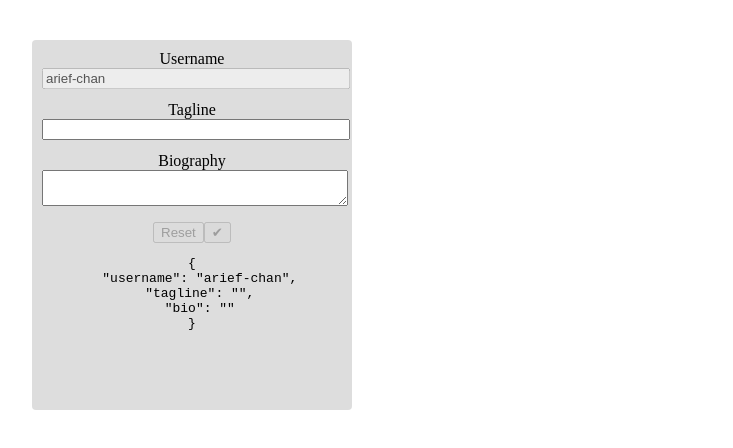
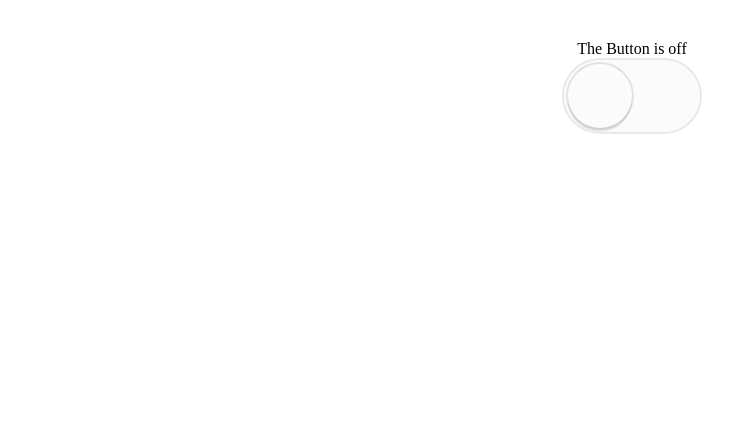
Before and after one commit to arief-github/learning-react-js, a React (Vite) app: page / in a window 1280 px wide. Shown: the top 448 px of the page, without its empty margins (8-741 px from the left). Built offline with nearby package versions, Linux system fonts and the light colour scheme.

Commit message:
feat: moving state into context

```diff
--- a/src/App.jsx
+++ b/src/App.jsx
@@ -5,26 +5,22 @@
 // import { CounterProvider } from './context/counter'
 
 // USERDISPLAY APP
-import UserDataDisplay from './components/UserDataDisplay'
-import UserSetting from './components/UserProfile'
-import { UserProvider } from './context/user-context'
+// import UserDataDisplay from './components/UserDataDisplay'
+// import UserSetting from './components/UserProfile'
+// import { UserProvider } from './context/user-context'
+
+import { Toggle } from './context/toggle-context'
+import { ToggleOn, ToggleOff, ToggleButton } from './helpers/toggle-helpers.jsx'
 
 function App() {
   return (
-    <div
-      style={{
-        minHeight: 350,
-        width: 300,
-        backgroundColor: '#ddd',
-        borderRadius: 4,
-        padding: 10,
-      }}
-    >
-      <UserProvider>
-        <UserSetting/>
-        <UserDataDisplay/>
-      </UserProvider>
-    </div>
+    <Toggle>
+      <ToggleOn>The Button is on</ToggleOn>
+      <ToggleOff>The Button is off</ToggleOff>
+      <div>
+        <ToggleButton />
+      </div>
+    </Toggle>
   )
 }
 
--- /dev/null
+++ b/src/components/Switch/index.jsx
@@ -0,0 +1,48 @@
+import './switch.styles.css'
+import * as React from 'react'
+
+// STOP! You should not have to change anything in this file to
+// make it through the workshop. If tests are failing because of
+// this switch not having properties set correctly, then the
+// problem is probably in your implementation. Tip: Check
+// your `render` method or the `getTogglerProps` method
+// (if we've gotten to that part)
+
+// this is here to fill in for the onChange handler
+// we're not using onChange because it seems to behave
+// differently in codesandbox and locally :shrug:
+const noop = () => {}
+
+class Switch extends React.Component {
+  render() {
+    const {
+      on,
+      className = '',
+      'aria-label': ariaLabel,
+      onClick,
+      ...props
+    } = this.props
+    const btnClassName = [
+      className,
+      'toggle-btn',
+      on ? 'toggle-btn-on' : 'toggle-btn-off',
+    ]
+      .filter(Boolean)
+      .join(' ')
+    return (
+      <label aria-label={ariaLabel || 'Toggle'} style={{display: 'block'}}>
+        <input
+          className="toggle-input"
+          type="checkbox"
+          checked={on}
+          onChange={noop}
+          onClick={onClick}
+          data-testid="toggle-input"
+        />
+        <span className={btnClassName} {...props} />
+      </label>
+    )
+  }
+}
+
+export {Switch}
--- /dev/null
+++ b/src/components/Switch/switch.styles.css
@@ -0,0 +1,70 @@
+/*
+toggle styles copied and modified from
+https://codepen.io/mallendeo/pen/eLIiG
+by Mauricio Allende (https://mallendeo.com/)
+ */
+ .toggle-btn {
+    box-sizing: initial;
+    display: inline-block;
+    outline: 0;
+    width: 8em;
+    height: 4em;
+    position: relative;
+    cursor: pointer;
+    user-select: none;
+    background: #fbfbfb;
+    border-radius: 4em;
+    padding: 4px;
+    transition: all 0.4s ease;
+    border: 2px solid #e8eae9;
+  }
+  .toggle-input:focus + .toggle-btn::after,
+  .toggle-btn:active::after {
+    box-sizing: initial;
+    box-shadow: 0 0 0 2px rgba(0, 0, 0, 0.1), 0 4px 0 rgba(0, 0, 0, 0.08),
+      inset 0px 0px 0px 3px #9c9c9c;
+  }
+  .toggle-btn::after {
+    left: 0;
+    position: relative;
+    display: block;
+    content: '';
+    width: 50%;
+    height: 100%;
+    border-radius: 4em;
+    background: #fbfbfb;
+    transition: all 0.3s cubic-bezier(0.175, 0.885, 0.32, 1.275),
+      padding 0.3s ease, margin 0.3s ease;
+    box-shadow: 0 0 0 2px rgba(0, 0, 0, 0.1), 0 4px 0 rgba(0, 0, 0, 0.08);
+  }
+  .toggle-btn.toggle-btn-on::after {
+    left: 50%;
+  }
+  .toggle-btn.toggle-btn-on {
+    background: #86d993;
+  }
+  .toggle-btn.toggle-btn-on:active {
+    box-shadow: none;
+  }
+  .toggle-btn.toggle-btn-on:active::after {
+    margin-left: -1.6em;
+  }
+  .toggle-btn:active::after {
+    padding-right: 1.6em;
+  }
+  .toggle-btn[disabled] {
+    opacity: 0.7;
+    cursor: auto;
+  }
+  .toggle-input {
+    /* visually hidden but still accessible */
+    border: 0;
+    clip: rect(0 0 0 0);
+    height: 1px;
+    margin: -1px;
+    overflow: hidden;
+    padding: 0;
+    position: absolute;
+    width: 1px;
+    white-space: nowrap;
+  }
--- /dev/null
+++ b/src/context/toggle-context.jsx
@@ -0,0 +1,41 @@
+import { createContext, useState, useContext } from "react";
+
+// 1. Definisikan createContext dan displayName pada context
+// untuk diidentifikasikan secara global pada aplikasi
+const ToggleContext = createContext()
+ToggleContext.displayName = 'ToggleContext'
+
+// 2. Fungsi toggle menerima props Children
+// props Children yang di passing merupakan
+// komponen yang akan mengakses nilai pada context
+function Toggle({ children }) {
+
+    // 2.1. useState akan memanipulasi keadaan komponen
+    const [on, setOn] = useState(false)
+
+    // 2.2. fungsi ini akan mengubah nilai state berdasarkan aksi dari user
+    const toggle = () => setOn(!on)
+
+    // 2.3. fungsi ini mengembalikan fungsi JSX sebagai root data yang menampung nilai value on dan toggle
+    // children adalah apapun komponen yang diapit didalam ToggleContext
+    return (
+        <ToggleContext.Provider value={{ on, toggle }}>
+            { children }
+        </ToggleContext.Provider>
+    )
+}
+
+// 4. useToggle hooks dirancang sebagai wrapper agar nama Context tidak terlalu terkespos
+// oleh global komponen
+function useToggle() {
+    const context = useContext(ToggleContext)
+
+    if (context === undefined) {
+        throw new Error('useToggle must be used within a context')
+    }
+
+    return context
+}
+
+// 5. barrel export untuk file context dan hooks useToggle
+export { Toggle, useToggle }
--- /dev/null
+++ b/src/helpers/toggle-helpers.jsx
@@ -0,0 +1,29 @@
+import { useToggle } from "../context/toggle-context";
+import { Switch } from "../components/Switch";
+import { node } from "prop-types";
+
+function ToggleOn({ children }) {
+    const { on } = useToggle()
+    return on ? children : null
+}
+
+function ToggleOff({ children }) {
+    const { on } = useToggle()
+    return on ? null : children
+}
+
+function ToggleButton({ ...props }) {
+    const { on, toggle } = useToggle()
+    return <Switch on={on} onClick={toggle} {...props} />
+}
+
+// validasi props
+ToggleOn.propTypes = {
+    children: node.isRequired
+}
+
+ToggleOff.propTypes = {
+    children: node.isRequired
+}
+
+export { ToggleOn, ToggleOff, ToggleButton }
```
